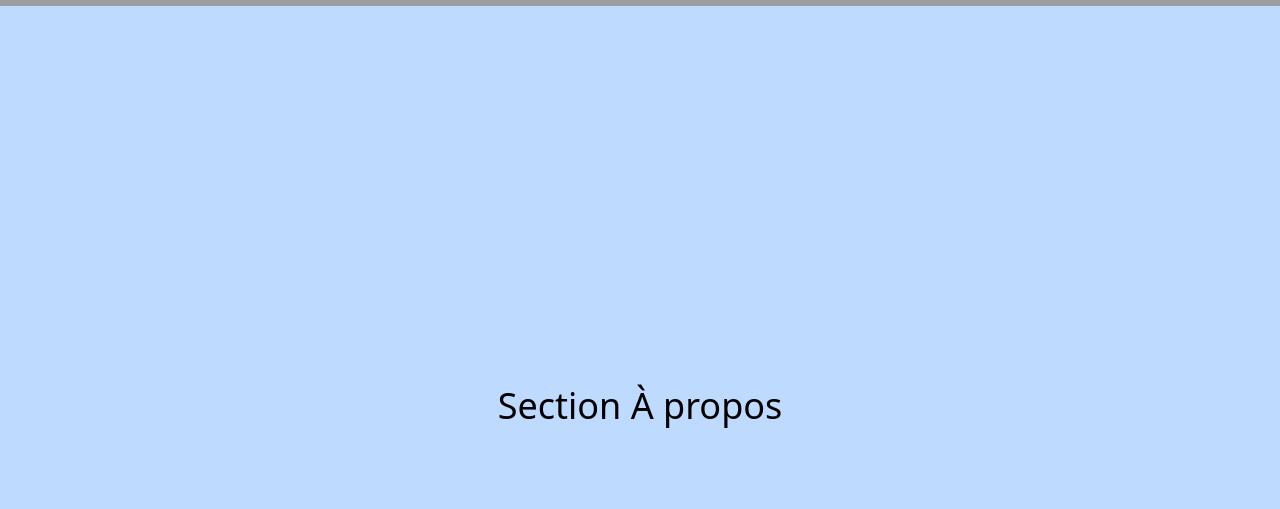
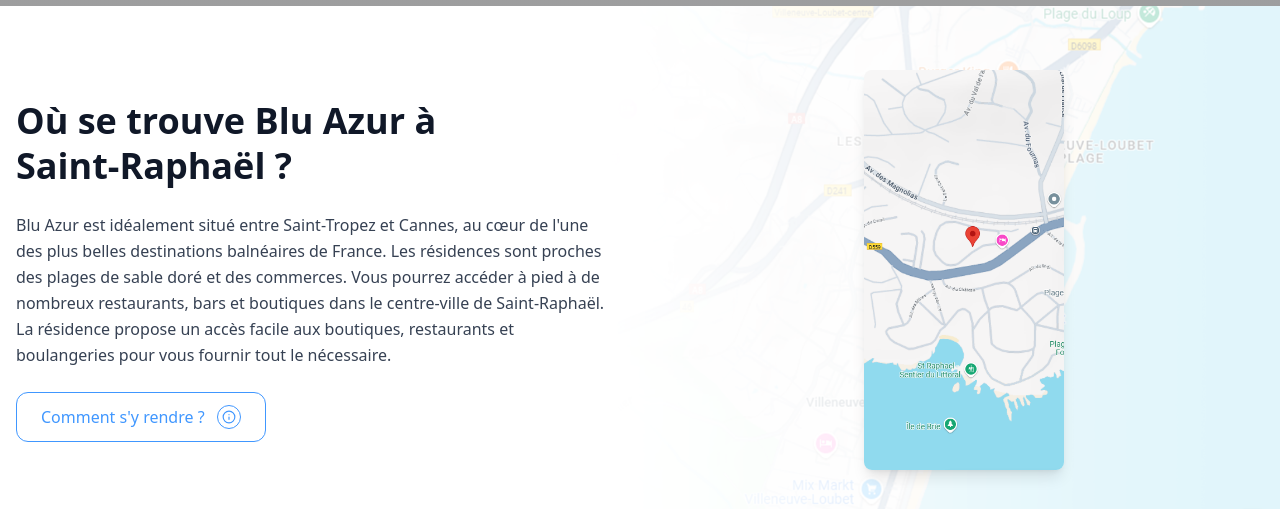
Before and after one commit to HaryMiora/blu-azur-web, a React (Vite) app: page / in a window 1280 px wide. Shown: the part 2326-2835 px from the top of the page. Built offline with nearby package versions, Linux system fonts and the light colour scheme; grey boxes are pictures that could not be loaded.

Commit message:
feat: implement 'Où se trouve Blu Azur' section with map and location details

```diff
--- a/src/App.jsx
+++ b/src/App.jsx
@@ -5,6 +5,7 @@
 import Sidebar from "./components/Sidebar";
 import AboutAzur from "./components/AboutAzur";
 import BestPlace from "./components/BestPlace";
+import LocationSection from "./components/Location";
 
 function App() {
   return (
@@ -25,6 +26,8 @@
 
         <BestPlace />
 
+        <LocationSection />
+
         <section id="about" className="h-screen bg-blue-200 flex items-center justify-center">
           <h1 className="text-4xl">Section À propos</h1>
         </section>
--- /dev/null
+++ b/src/components/Location.jsx
@@ -0,0 +1,58 @@
+import React from 'react';
+import { Info } from 'lucide-react';
+import location1 from '../assets/images/location1.png';
+import location2 from '../assets/images/location2.png';
+
+const LocationSection = () => {
+  return (
+    <section
+      id="location"
+      className="relative py-16 px-4 bg-cover bg-center"
+      style={{ backgroundImage: `url(${location1})` }}
+    >
+      {/* Overlay plus transparent */}
+      <div className="absolute inset-0 bg-white/40"></div>
+
+      <div className="relative max-w-7xl mx-auto">
+        <div className="grid grid-cols-1 lg:grid-cols-2 gap-12 items-center">
+          {/* Colonne de gauche - Texte */}
+          <div className="space-y-6">
+            <h2 className="text-3xl lg:text-4xl font-bold text-gray-900 leading-tight">
+              Où se trouve Blu Azur à<br />
+              Saint-Raphaël ?
+            </h2>
+
+            <p className="text-gray-700 text-base leading-relaxed">
+              Blu Azur est idéalement situé entre Saint-Tropez et Cannes, au cœur de
+              l'une des plus belles destinations balnéaires de France. Les résidences
+              sont proches des plages de sable doré et des commerces. Vous pourrez
+              accéder à pied à de nombreux restaurants, bars et boutiques dans le
+              centre-ville de Saint-Raphaël. La résidence propose un accès facile aux
+              boutiques, restaurants et boulangeries pour vous fournir tout le nécessaire.
+            </p>
+
+            {/* Bouton bleu arrondi */}
+            <button className="flex items-center space-x-3 border border-[#4097FF] text-[#4097FF] rounded-xl px-6 py-3 bg-transparent hover:bg-[#4097FF]/10 transition-colors duration-200">
+              <span className="font-medium">Comment s'y rendre ?</span>
+              <div className="w-6 h-6 border border-[#4097FF] rounded-full flex items-center justify-center">
+                <Info size={14} className="text-[#4097FF]" />
+              </div>
+            </button>
+          </div>
+
+          {/* Colonne de droite - Carte */}
+          <div className="relative flex justify-center">
+            {/* Image rectangle vertical */}
+            <img
+              src={location2}
+              alt="Détail localisation"
+              className="w-1/3 h-[400px] object-cover rounded-lg shadow-lg"
+            />
+          </div>
+        </div>
+      </div>
+    </section>
+  );
+};
+
+export default LocationSection;
```
Also changed, not shown: src/assets/images/location1.png (added), src/assets/images/location2.png (added).
